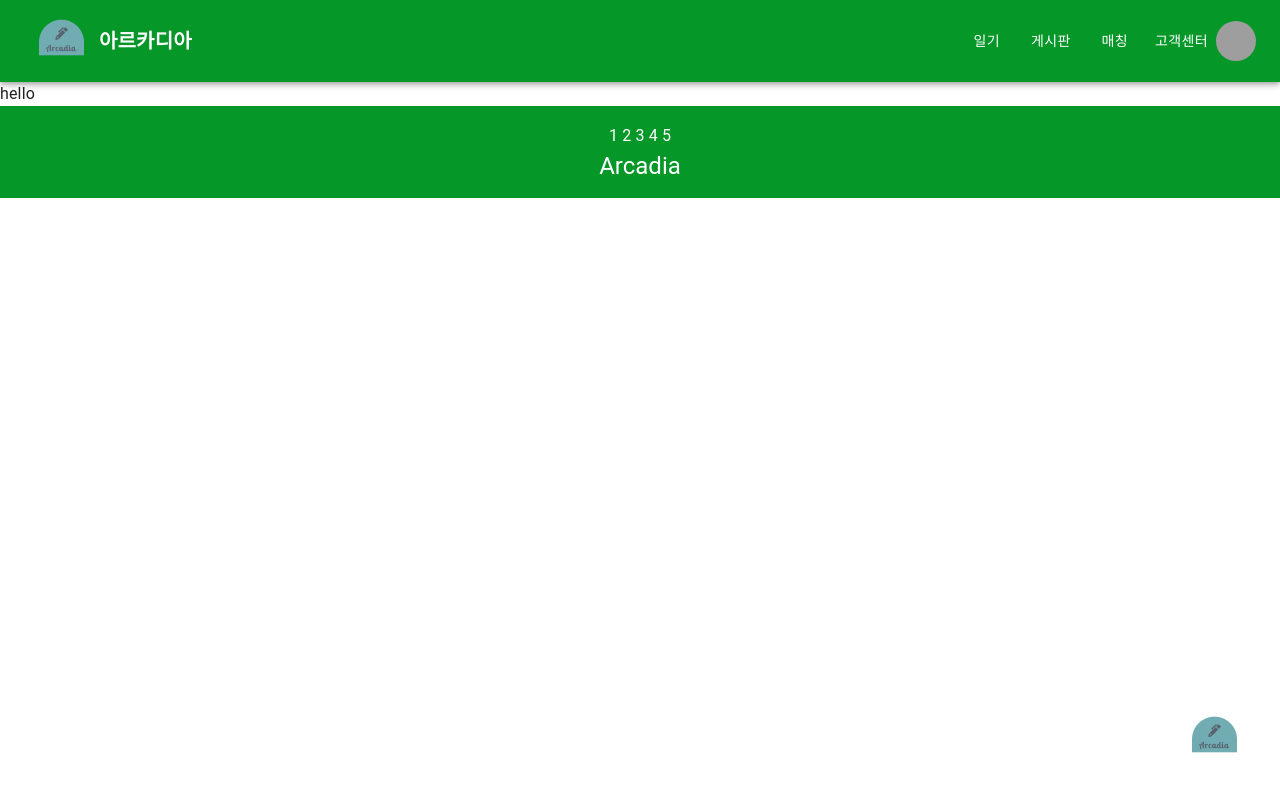
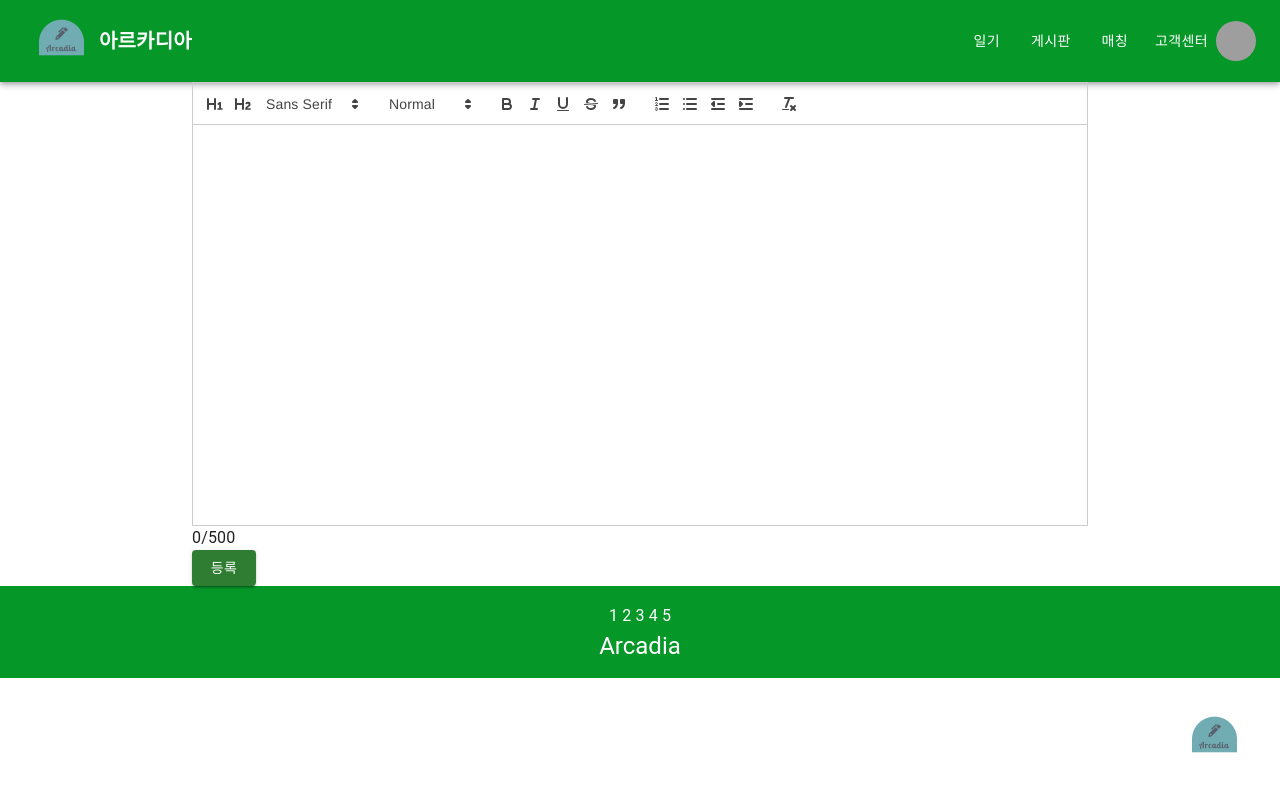
Before and after one commit to kakaoProFit/Arcadia-FE, a Next.js app: page /diary/write in a window 1280 px wide. Shown: the top 792 px of the page. Built offline with nearby package versions, Linux system fonts and the light colour scheme; grey boxes are pictures that could not be loaded; what react-chatbot-kit would draw is missing.

Commit message:
일기 등록 기능 완료
- baseUrl, submitUrl을 props로 넘겨주어 활용(주석 참고)

```diff
--- a/src/app/diary/(ContentView)/content/[viewSlug]/page.js
+++ b/src/app/diary/(ContentView)/content/[viewSlug]/page.js
@@ -12,7 +12,7 @@ const ReadDirInquery = dynamic(
 )
 
 function DirInquery(props) {
-  console.log(props.params.viewSlug)
+  console.log("viewSlug: ", props.params.viewSlug) //viewSlug는 /diary/content/[viewSlug] 임. 따라서 일기 ID
 
   let response_data = {
     // 게시글 테스트 데이터
--- a/src/app/diary/(ContentView)/write/page.js
+++ b/src/app/diary/(ContentView)/write/page.js
@@ -1,5 +1,24 @@
 // 일기 작성 페이지
 
+import Stack from '@mui/material/Stack'
+import dynamic from 'next/dynamic'
+
+const TextEditor = dynamic(
+  () => import('@/components/textEditor/textEditor.js'),
+  {
+    ssr: false,
+  },
+)
+
+const baseUrl = "/diary/list/DirCreate" //일기 등록할 때 버튼에 쓰일 url
+const submitUrl = "/diary/1" // 등록 후에 list로 이동. 첫페이지로 고정 이동
+
 export default function DiaryWritePage() {
-  return <>hello</>
+  return (
+    <>
+      <Stack direction="column" alignItems="center" spacing={2}>
+        <TextEditor baseUrl={baseUrl} submitUrl={submitUrl} />
+      </Stack>
+    </>
+  );
 }
--- a/src/app/matching/page.js
+++ b/src/app/matching/page.js
@@ -10,13 +10,14 @@ const TextEditorNoSSR = dynamic(
   },
 )
 
-const baseUrl = "/mypage/${UserId}/Consulting" //매칭 신청서 등록할 때 버튼에 쓰일 url
+const baseUrl = "/mypage/${UserId}/Consulting" // 매칭 신청서 등록할 때 버튼에 쓰일 url
+const submitUrl = "/mypage/matching" // 신청서 작성 완료 후 등록하면 조회 페이지로 자동 이동
 
 function Matching() {
   return (
     <>
       <Stack direction="column" alignItems="center" spacing={2}>
-        <TextEditorNoSSR url={baseUrl}/>
+        <TextEditorNoSSR baseUrl={baseUrl} submitUrl={submitUrl} />
       </Stack>
     </>
   )
--- a/src/components/textEditor/textEditor.js
+++ b/src/components/textEditor/textEditor.js
@@ -7,6 +7,7 @@ import styled from 'styled-components'
 import { useRef, useState } from 'react'
 import ReactQuill from 'react-quill'
 import Button from '@mui/material/Button'
+import { useRouter } from 'next/navigation'
 
 const modules = {
   // Quill의 동작과 기능을 사용자 정의. 화면에 tool이 보이게 함.
@@ -53,10 +54,11 @@ const StyledTextEditor = styled.div`
   }
 `
 
-const TextEditor = (baseUrl) => {
+const TextEditor = (url) => {
   // value: 사용자가 입력한 내용, onChage: value를 변경하기 위한 함수
   const quillRef = useRef()
   const maxCharacters = 500 //입력 최대 글자수
+  const router = useRouter()
 
   const [displayCounting, setDisplayCounting] = useState('0') // 글자 수를 화면에 보이기 위한 변수
   const [writingContent, setWritingContent] = useState('')
@@ -82,9 +84,12 @@ const TextEditor = (baseUrl) => {
   // 등록 버튼을 클릭했을 때 실행될 함수
   const handleSubmit = () => {
     console.log(writingContent) //작성된 내용물
-    console.log("baseUrl: ", baseUrl.url) //각 페이지에서 이 컴포넌트를 쓸 때 url도 넘겨줘야함. 그럼 해당 url로 post요청 가능
+    console.log("baseUrl: ", url.baseUrl) //각 페이지에서 이 컴포넌트를 쓸 때 url도 넘겨줘야함. 그럼 해당 url로 post요청 가능
+    console.log("submitUrl: ", url.submitUrl) // post 요청 후에 해당 글의 자세히 보기 페이지로 이동
 
-    fetch(baseUrl.url, {
+    router.push(url.submitUrl) // 아직 백엔드 연결 안됐으니, 테스트로 라우팅 바로 가능하도록 함. 추후 제거
+
+    fetch(url.baseUrl, { // 등록 요청
       method: 'POST',
       body: JSON.stringify({ content: writingContent }),
       headers: {
@@ -94,6 +99,7 @@ const TextEditor = (baseUrl) => {
       .then((response) => {
         if (response.ok) {
           console.log('전송 성공!')
+          router.push(url.submitUrl)
         } else {
           console.error('전송 실패')
         }
```
